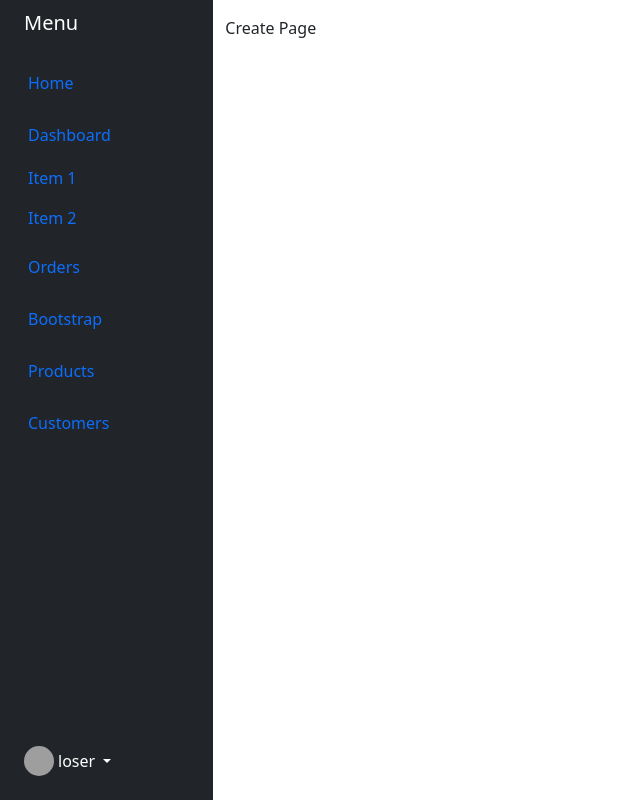
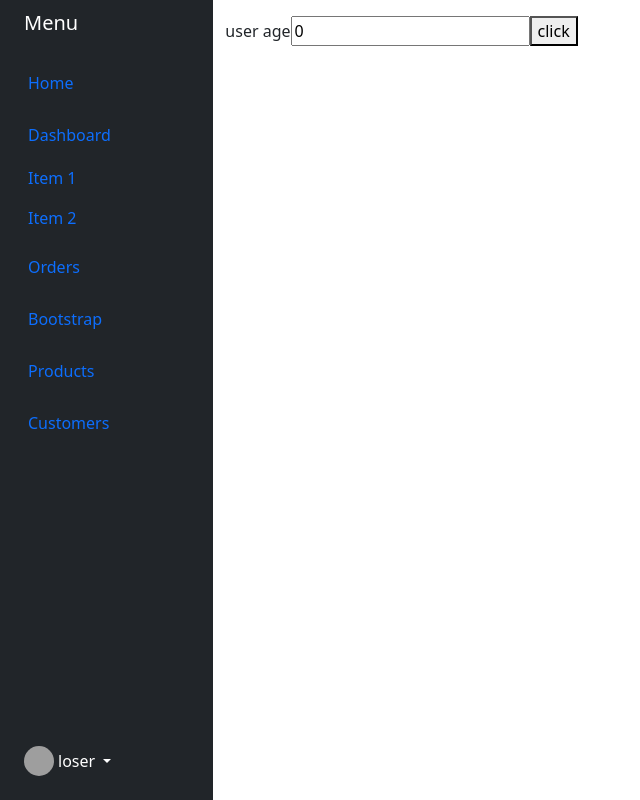
Before and after one commit to WA-A/Crud-user-Project, a React (Vite) app: page /users/create in a window 1280 px wide. Shown: the whole page, without its empty margins (0-640 px from the left). Built offline with nearby package versions, Linux system fonts and the light colour scheme; grey boxes are pictures that could not be loaded.

Commit message:
Handel form Create Page

```diff
--- a/src/component/users/create/Create.jsx
+++ b/src/component/users/create/Create.jsx
@@ -1,6 +1,17 @@
-import React from 'react'
+import React, { useState } from 'react'
 
 export default function Create() {
+    let [user,setUser] = useState ({
+        name:'',
+        email:'',
+        password:'',
+    });
+
+    let [age,setAge]=useState(0);
+    const changeAge = (e)=>{
+        e.preventDefault();
+        setAge(e.target.value);
+    }
   return (
     <div className="container-fluid">
     <div className="row flex-nowrap">
@@ -85,7 +96,11 @@ export default function Create() {
             </div>
         </div>
         <div className="col py-3">
-           Create Page
+           <form>
+            <label htmlFor='age'>user age</label>
+            <input type='text' id='age' value={age} onChange={()=>changeAge(event)}/>
+          <button>click</button>
+           </form>
         </div>
 
     </div>
--- a/src/component/users/index/Index.jsx
+++ b/src/component/users/index/Index.jsx
@@ -16,7 +16,7 @@ const getUsers = async ()=>{
     const response = await axios  ("https://crud-users-gold.vercel.app/users/");
     // in consle show array content massege and users so need print users in page not console
     //console.log(data.users); // but use {data} no response
-    setUsers(response.data.users)
+    setUsers(response.data.users);
 
 }
 
```
